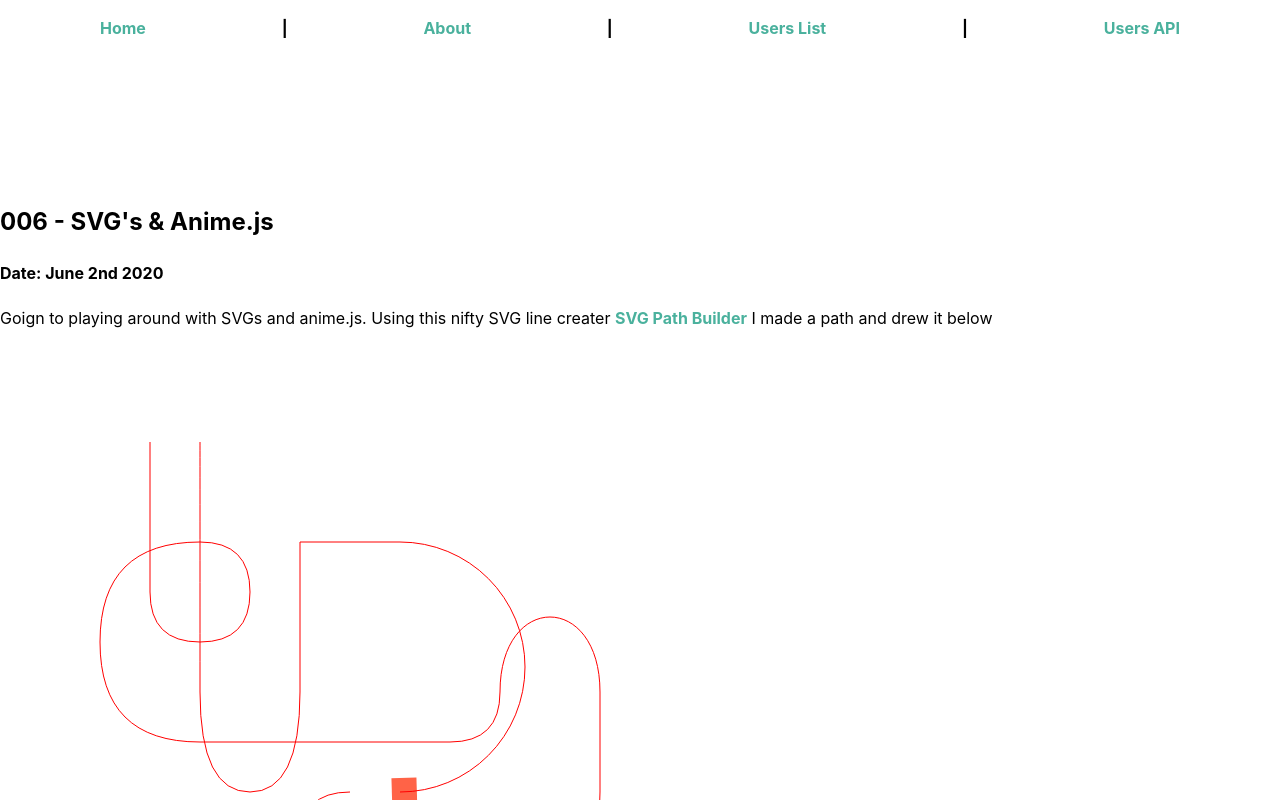
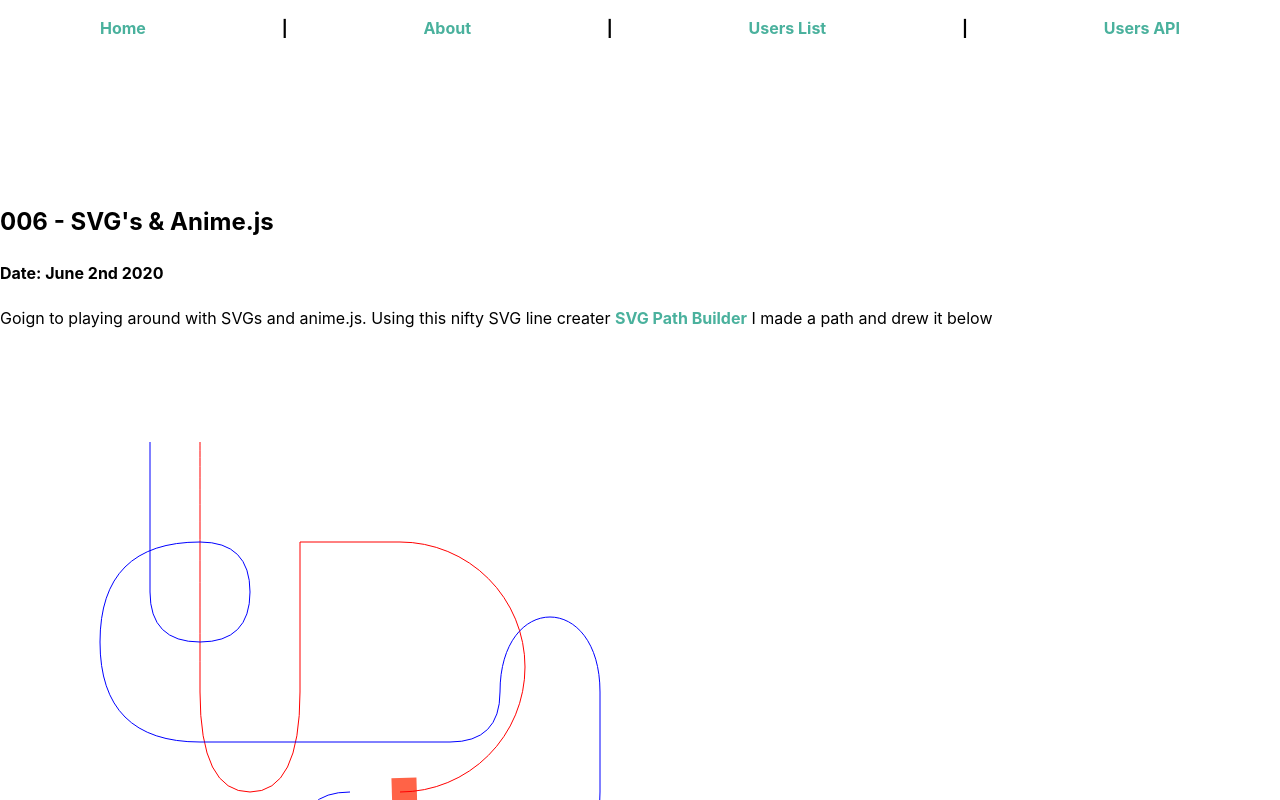
Before and after one commit to lloydrichards/proj_portfolio-website, a Next.js app: page /experiment/006 in a window 1280 px wide. Shown: the top 800 px of the page. Built offline with nearby package versions, Linux system fonts and the light colour scheme.

Commit message:
fix: Type Errors

```diff
--- a/pages/experiment/005.tsx
+++ b/pages/experiment/005.tsx
@@ -70,7 +70,7 @@ class Diamond extends React.Component {
   }
 }
 
-class Circle extends React.Component<CircleProps> {
+class Circle extends React.Component<BoxProps> {
   componentDidMount() {
     this.anime();
   }
--- a/pages/experiment/006.tsx
+++ b/pages/experiment/006.tsx
@@ -24,6 +24,7 @@ const Experiment006 = () => {
       translateX: second("x"),
       translateY: second("y"),
       rotate: second("angle"),
+      backgroundColor: "lightblue",
       duration: 8000,
     });
   }, []);
@@ -73,7 +74,7 @@ const Experiment006 = () => {
             style={{ position: "absolute" }}
           >
             <path
-              stroke="red"
+              stroke="blue"
               fill="none"
               d="M 350 450 Q 300 450 300 500 Q 300 550 350 550 L 500 550 Q 600 550 600 450 L 600 350 C 600 250 500 250 500 350 Q 500 400 450 400 L 200 400 Q 100 400 100 300 Q 100 200 200 200 Q 250 200 250 250 Q 250 300 200 300 Q 150 300 150 250 L 150 100 "
             ></path>
```
Also changed, not shown: components/boxes/shapes.tsx (+7 -0 lines).
